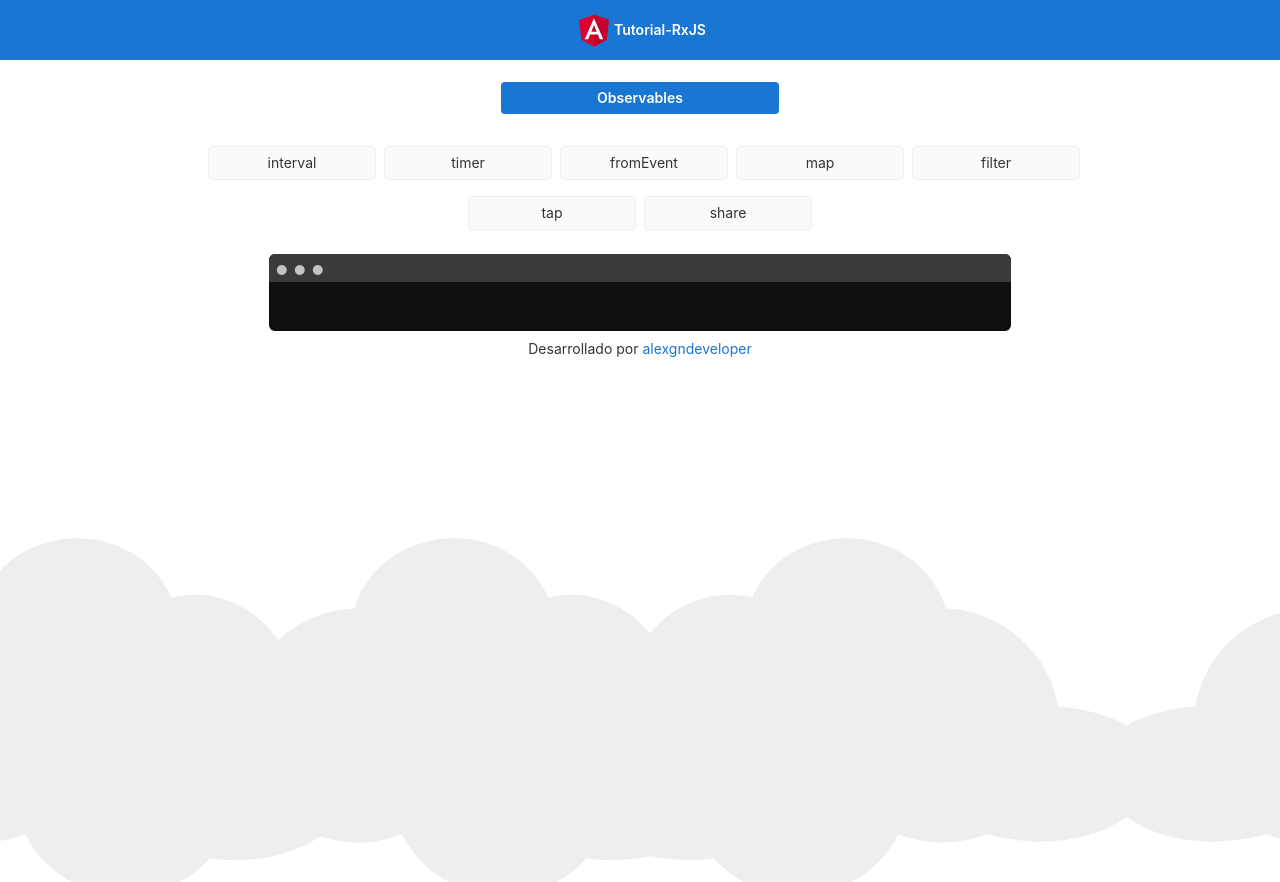
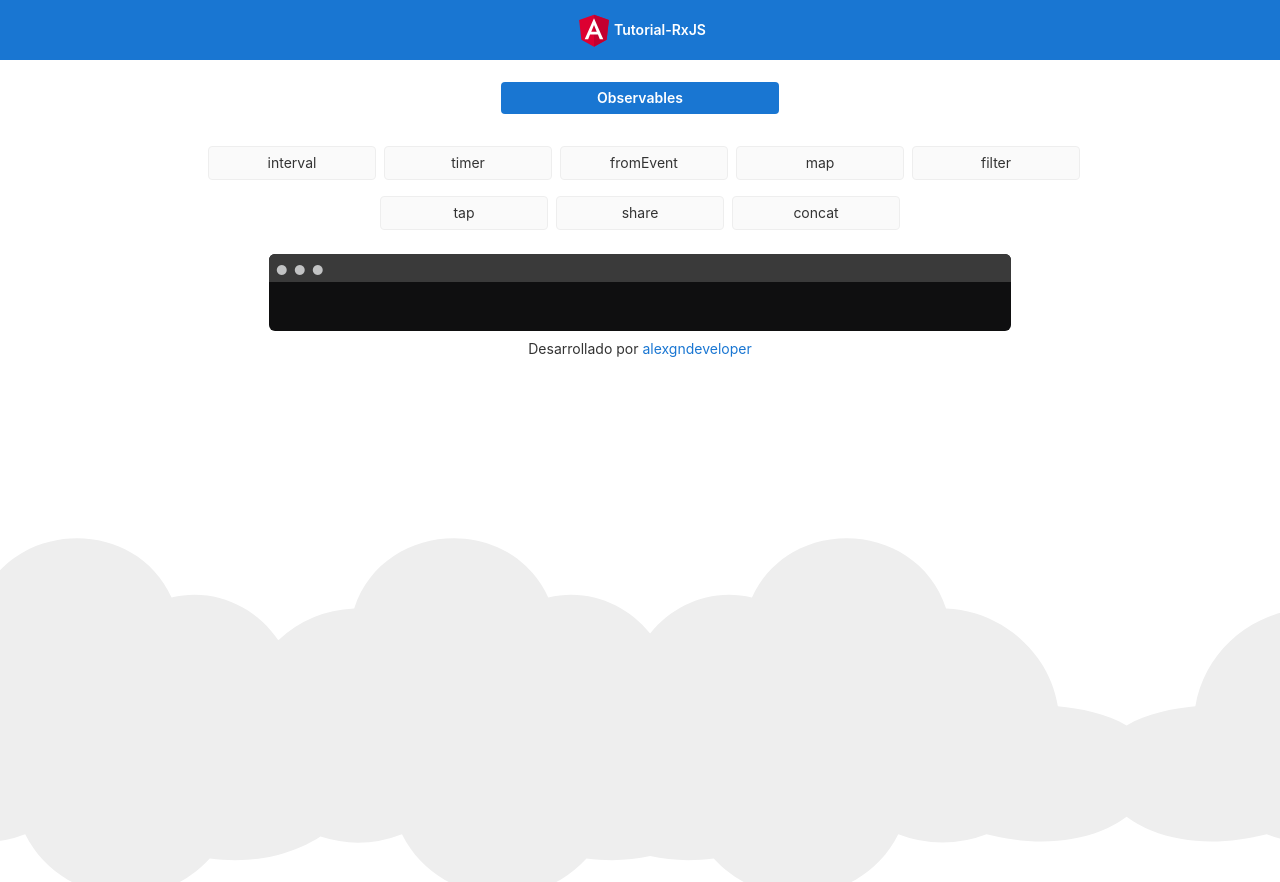
Before and after one commit to alexgndeveloper/RxJS-Tutorial, an Angular app: page / in a window 1280 px wide. Built offline with nearby package versions, Linux system fonts and the light colour scheme.

Commit message:
Dato y metodo iniciado

```diff
--- a/src/app/app.component.ts
+++ b/src/app/app.component.ts
@@ -80,6 +80,9 @@ export class AppComponent implements OnInit {
       case 'share':
         this.methodShare();
         break;
+      case 'concat':
+        this.methodConcat();
+        break;
       default:
         break;
     }
@@ -94,6 +97,11 @@ export class AppComponent implements OnInit {
     this.result = '';
     this.subcription.unsubscribe();
   }
+
+  /**
+   * Creamos un observable del operador Concat
+   */
+  private methodConcat(): void {}
 
   /**
    * Creamos un observable del operador Share
--- a/src/assets/data/observables.json
+++ b/src/assets/data/observables.json
@@ -26,5 +26,9 @@
   {
     "name": "share",
     "info": "El operador Share sirve para ejecutar varias suscripciones a la vez. En este caso estamos ejecutando 4 suscripciones a la vez."
+  },
+  {
+    "name": "concat",
+    "info": "El operador Concat."
   }
 ]
```
